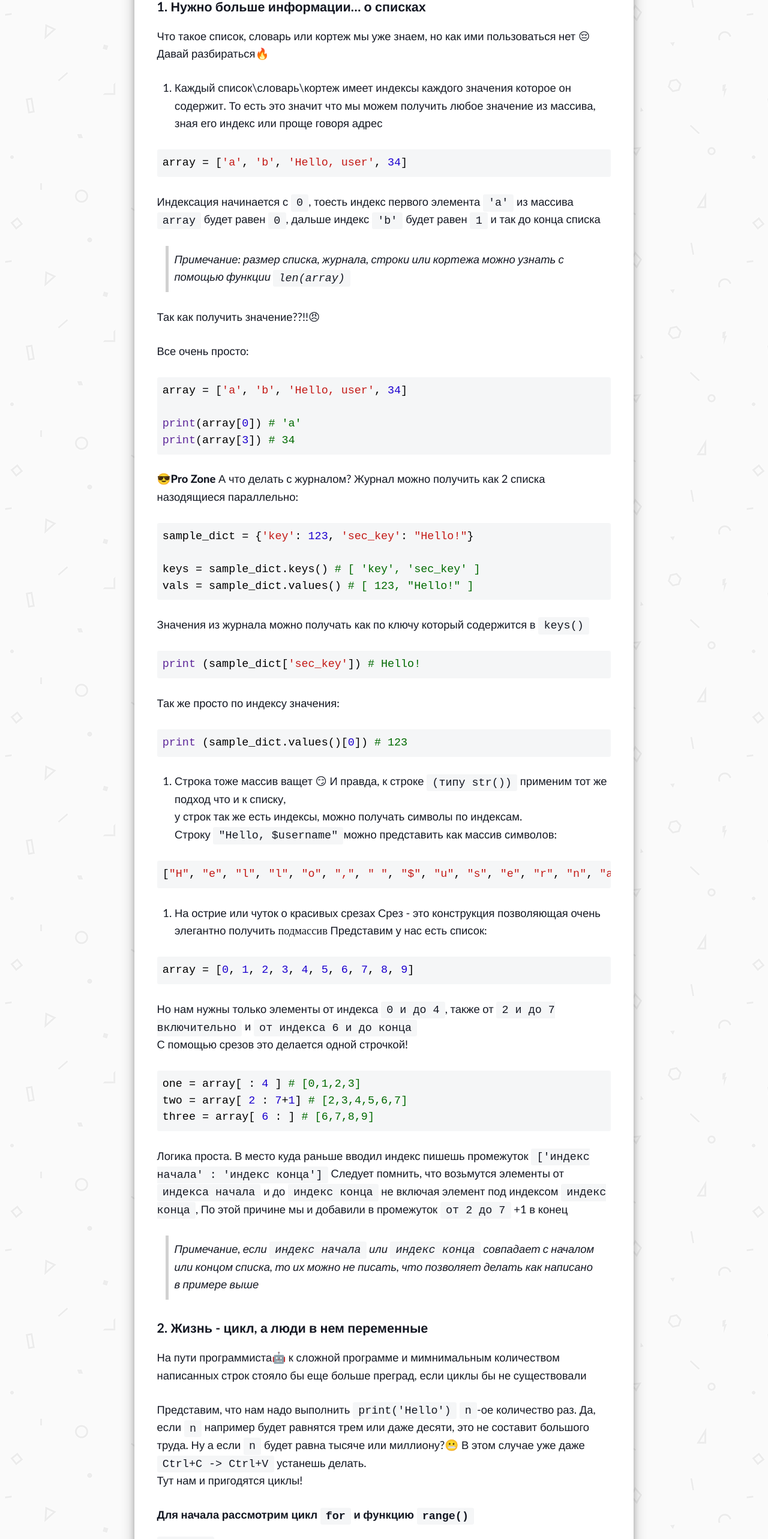
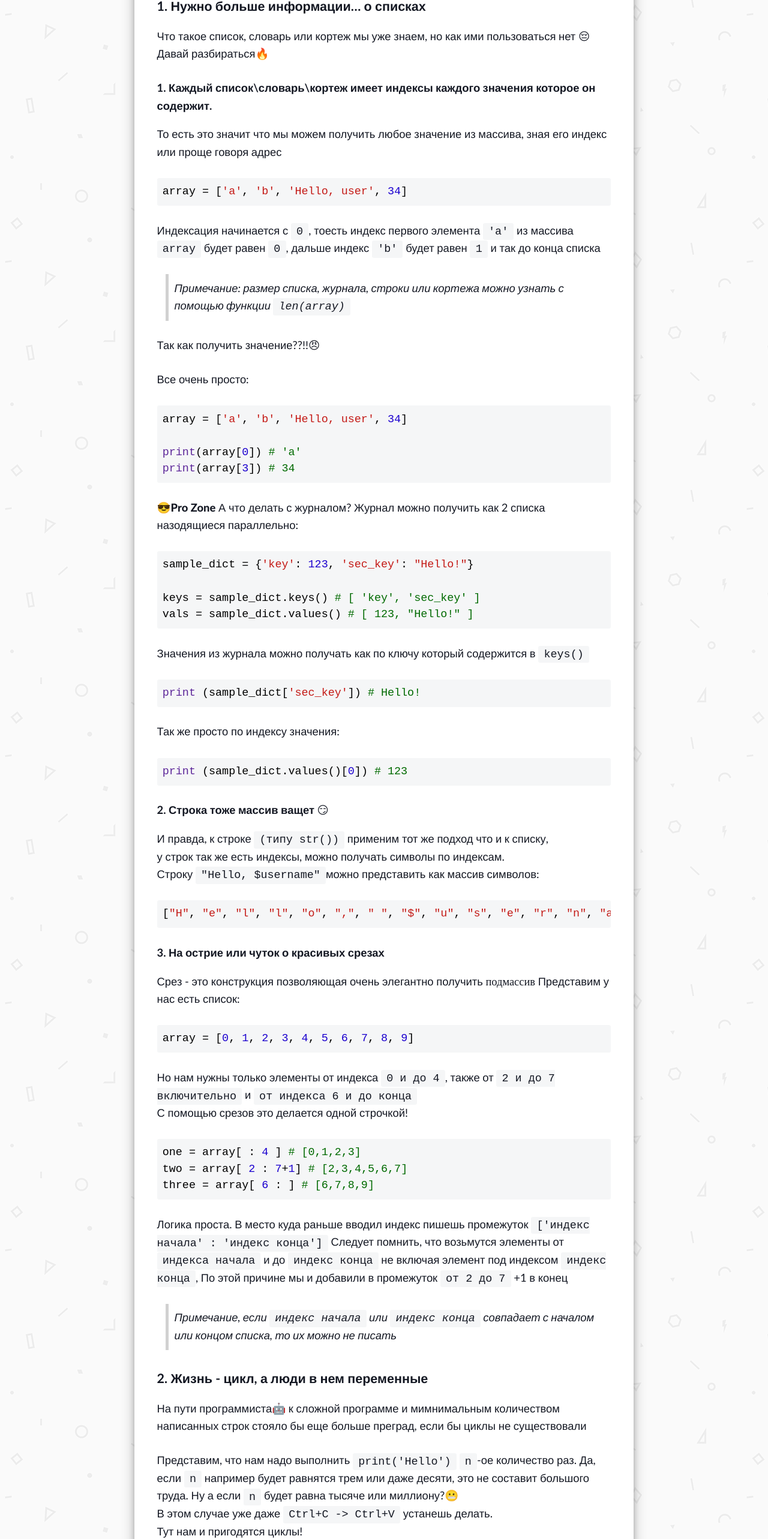
Before and after one commit to stovv/old-stovv.github.io, a plain HTML site: page posts/python/python_0/index.html in a window 1280 px wide. Shown: the part 6707-9273 px from the top of the page at 60% size. Drawn offline with nearby package versions, Linux system fonts and the light colour scheme.

Commit message:
Fixed some typos

```diff
--- a/posts/python/python_0/index.html
+++ b/posts/python/python_0/index.html
@@ -154,7 +154,7 @@ second_str = &quot;100&quot;
 <h4 id="преобразование-типа-вот-то-что-нам-нужно">Преобразование типа - вот то что нам нужно ! 💪</h4>
 
 <p>Очень красивая и главное простая 🤗 конструкция используется в Python для того чтобы
-преобразовать переменную одного типа в другой
+преобразовать переменную одного типа в другой<br />
 Выглядит оно так: <code>int(var)</code> или <code>str(var)</code> или даже так <code>list(dicted_var)</code></p>
 
 <pre><code class="language-python">first_str = '123'
@@ -261,10 +261,9 @@ print( a % b )   # остаток от деления = 1 -&gt; тип int()
 <p>Что такое список, словарь или кортеж мы уже знаем, но как ими пользоваться нет 😔<br />
 Давай разбираться🔥</p>
 
-<ol>
-<li>Каждый список\словарь\кортеж имеет индексы каждого значения которое он содержит.
-То есть это значит что мы можем получить любое значение из массива, зная его индекс или проще говоря адрес<br /></li>
-</ol>
+<h4 id="1-каждый-список-словарь-кортеж-имеет-индексы-каждого-значения-которое-он-содержит">1. Каждый список\словарь\кортеж имеет индексы каждого значения которое он содержит.</h4>
+
+<p>То есть это значит что мы можем получить любое значение из массива, зная его индекс или проще говоря адрес</p>
 
 <pre><code class="language-python">array = ['a', 'b', 'Hello, user', 34]
 </code></pre>
@@ -305,21 +304,19 @@ vals = sample_dict.values() # [ 123, &quot;Hello!&quot; ]
 <pre><code class="language-python">print (sample_dict.values()[0]) # 123
 </code></pre>
 
-<ol>
-<li>Строка тоже массив ващет 😏
-И правда, к строке <code>(типу str())</code> применим тот же подход что и к списку,<br />
+<h4 id="2-строка-тоже-массив-ващет">2. Строка тоже массив ващет 😏</h4>
+
+<p>И правда, к строке <code>(типу str())</code> применим тот же подход что и к списку,<br />
 у строк так же есть индексы, можно получать символы по индексам.<br />
-Строку <code>&quot;Hello, $username&quot;</code>можно представить как массив символов:<br /></li>
-</ol>
+Строку <code>&quot;Hello, $username&quot;</code>можно представить как массив символов:</p>
 
 <pre><code class="language-python">[&quot;H&quot;, &quot;e&quot;, &quot;l&quot;, &quot;l&quot;, &quot;o&quot;, &quot;,&quot;, &quot; &quot;, &quot;$&quot;, &quot;u&quot;, &quot;s&quot;, &quot;e&quot;, &quot;r&quot;, &quot;n&quot;, &quot;a&quot;, &quot;m&quot;, &quot;e&quot;]
 </code></pre>
 
-<ol>
-<li>На острие или чуток о красивых срезах
-Срез - это конструкция позволяющая очень элегантно получить <strong>подмассив</strong>
-Представим у нас есть список:<br /></li>
-</ol>
+<h4 id="3-на-острие-или-чуток-о-красивых-срезах">3. На острие или чуток о красивых срезах</h4>
+
+<p>Срез - это конструкция позволяющая очень элегантно получить <strong>подмассив</strong>
+Представим у нас есть список:</p>
 
 <pre><code class="language-python">array = [0, 1, 2, 3, 4, 5, 6, 7, 8, 9]
 </code></pre>
@@ -338,27 +335,26 @@ three = array[ 6 : ] # [6,7,8,9]
 
 <blockquote>
 <p>Примечание, если <code>индекс начала</code> или <code>индекс конца</code> совпадает с началом или концом списка,
-то их можно не писать, что позволяет делать как написано в примере выше</p>
+то их можно не писать</p>
 </blockquote>
 
 <h3 id="2-жизнь-цикл-а-люди-в-нем-переменные">2. Жизнь - цикл, а люди в нем переменные</h3>
 
 <p>На пути программиста🤖 к сложной программе и мимнимальным количеством написанных строк
-стояло бы еще больше преград, если циклы бы не существовали</p>
+стояло бы еще больше преград, если бы циклы не существовали</p>
 
 <p>Представим, что нам надо выполнить <code>print('Hello')</code> <code>n</code>-ое количество раз. Да, если <code>n</code> например будет равнятся трем
-или даже десяти, это не составит большого труда. Ну а если <code>n</code> будет равна тысяче или миллиону?😬
+или даже десяти, это не составит большого труда. Ну а если <code>n</code> будет равна тысяче или миллиону?😬<br />
 В этом случае уже даже <code>Ctrl+C -&gt; Ctrl+V</code> устанешь делать.<br />
 Тут нам и пригодятся циклы!</p>
 
 <h4 id="для-начала-рассмотрим-цикл-for-и-функцию-range">Для начала рассмотрим цикл <code>for</code> и функцию <code>range()</code></h4>
 
-<p><a href="https://python-scripts.com/range"><code>range()</code></a> позволяет вам генерировать ряд чисел в рамках заданного диапазона</p>
+<p><a href="https://python-scripts.com/range"><code>range()</code></a> поможет нам сгенерировать ряд чисел в рамках заданного диапазона</p>
 
 <pre><code class="language-python">#1. range(стоп)
 for i in range(5):
     print(i)
-# будет напечатано:
 # 0
 # 1
 # 2
@@ -368,7 +364,6 @@ for i in range(5):
 #2. range(старт, стоп)
 for index in range(4,10):
     print(index)
-# будет напечатано:
 # 4
 # 5
 # 6
@@ -379,7 +374,6 @@ for index in range(4,10):
 #3. range(старт, стоп, шаг)
 for n in range(3, 16, 3):
     print(n)
-# будет напечатано:
 # 3
 # 6
 # 9
@@ -391,10 +385,10 @@ for n in range(3, 16, 3):
 <em>тут действует логика как в срезах</em></p>
 
 <ol>
-<li>Указать только одно знаяение, тогда генерация начнется с <code>0</code> и будет продолжаться до заданного значения</li>
+<li>Указать только одно знаячение, тогда генерация начнется с <code>0</code> и будет продолжаться до заданного значения</li>
 <li>Указать два значения - <code>старт</code> и <code>стоп</code>, тогда сгенерируются числа в заданном диапозоне</li>
 <li>Дополнительно указать шаг - третье значение, тогда генерация начнется от <code>старт</code> и до <code>стоп</code>,
-а на каждой итерации делаться шаг равный переданному значению</li>
+а на каждой итерации будет делаться шаг равный переданному значению</li>
 </ol>
 
 <p>А как работает <code>for</code>?<br />
@@ -443,12 +437,16 @@ for symbol in array[2]:
 Все мы помним логический тип <code>bool()</code>, так вот цикл <code>while</code> - это цикл с условием.<br />
 А результат проверки условия возвращает тип <code>bool()</code></p>
 
+<pre><code class="language-python">while условие:
+    действие
+</code></pre>
+
+<p><code>while</code> будет выполять <code>действие</code> до тех пор пока <code>условие</code> будет положительным, что значит что оно равно <code>True</code></p>
+
 <pre><code class="language-python">i = 0
 while i &lt; 6:
     print (i)
     i += 1
-
-# напечатается:
 # 0
 # 1
 # 2
@@ -456,6 +454,8 @@ while i &lt; 6:
 # 4
 # 5
 </code></pre>
+
+<p>В этом примере <code>while</code> будет выполняться пока <code>i меньше 6</code></p>
 
 <hr />
 
```
